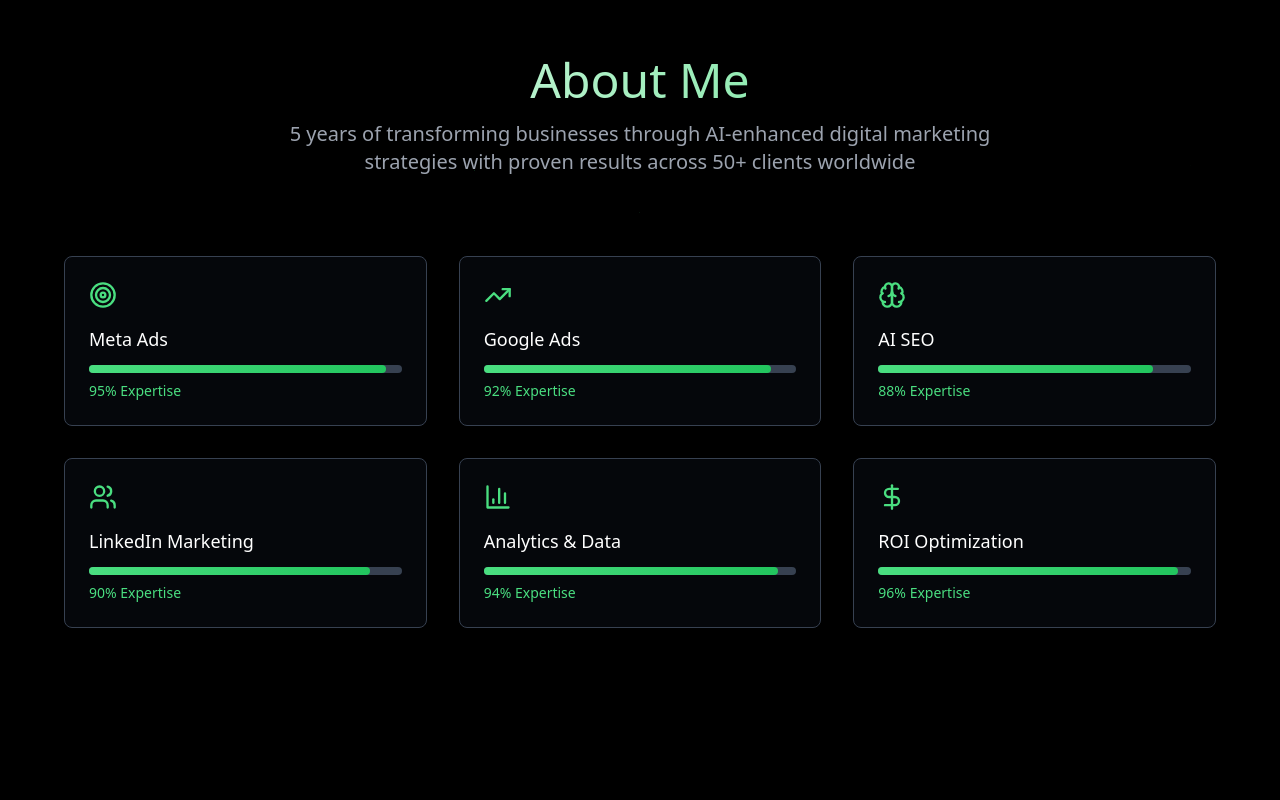
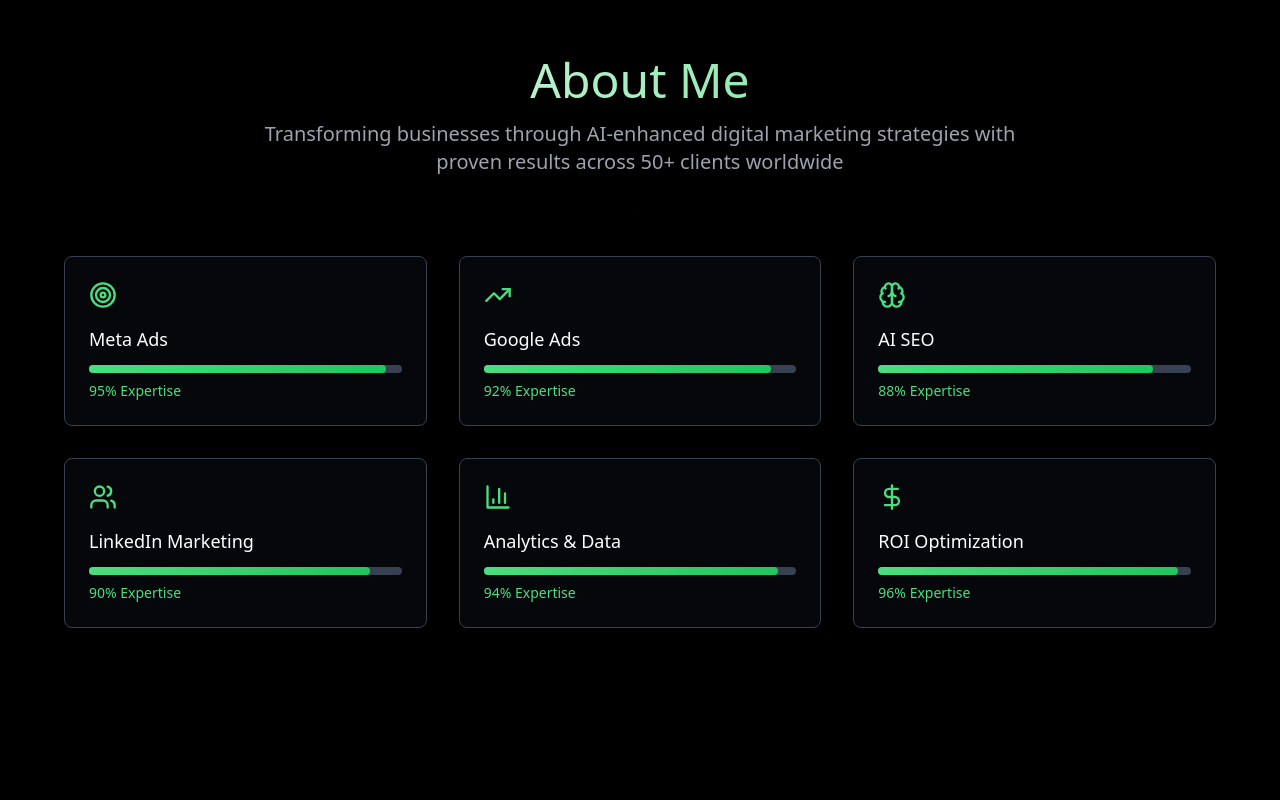
Before and after one commit to prnb07/Pranav-Portfolio, a React (Vite) app: page / in a window 1280 px wide. Shown: the part 840-1640 px from the top of the page. Built offline with nearby package versions, Linux system fonts and the light colour scheme.

Commit message:
Updated App.tsx

```diff
--- a/src/App.tsx
+++ b/src/App.tsx
@@ -274,7 +274,7 @@ const Portfolio = () => {
             transition={{ duration: 1, delay: 0.4 }}
           >
             Transforming clicks into conversions with
-            <span className="text-green-400"> AI precision</span> and 5 years of proven expertise
+            <span className="text-green-400"> AI precision</span> and proven expertise
           </motion.p>
 
           {/* Animated Metrics */}
@@ -375,7 +375,7 @@ const Portfolio = () => {
               About Me
             </h2>
             <p className="text-xl text-gray-400 font-light max-w-3xl mx-auto">
-              5 years of transforming businesses through AI-enhanced digital marketing strategies with proven results across 50+ clients worldwide
+              Transforming businesses through AI-enhanced digital marketing strategies with proven results across 50+ clients worldwide
             </p>
           </motion.div>
 
@@ -723,7 +723,7 @@ const Portfolio = () => {
             >
               <Zap className="mx-auto mb-4 text-green-400" size={40} aria-hidden="true" />
               <h3 className="text-lg font-medium mb-2 text-white">Expert Strategy</h3>
-              <p className="text-gray-400 text-sm">5 years of proven campaign optimization</p>
+              <p className="text-gray-400 text-sm">Proven campaign optimization expertise</p>
             </motion.div>
           </motion.div>
 
```
